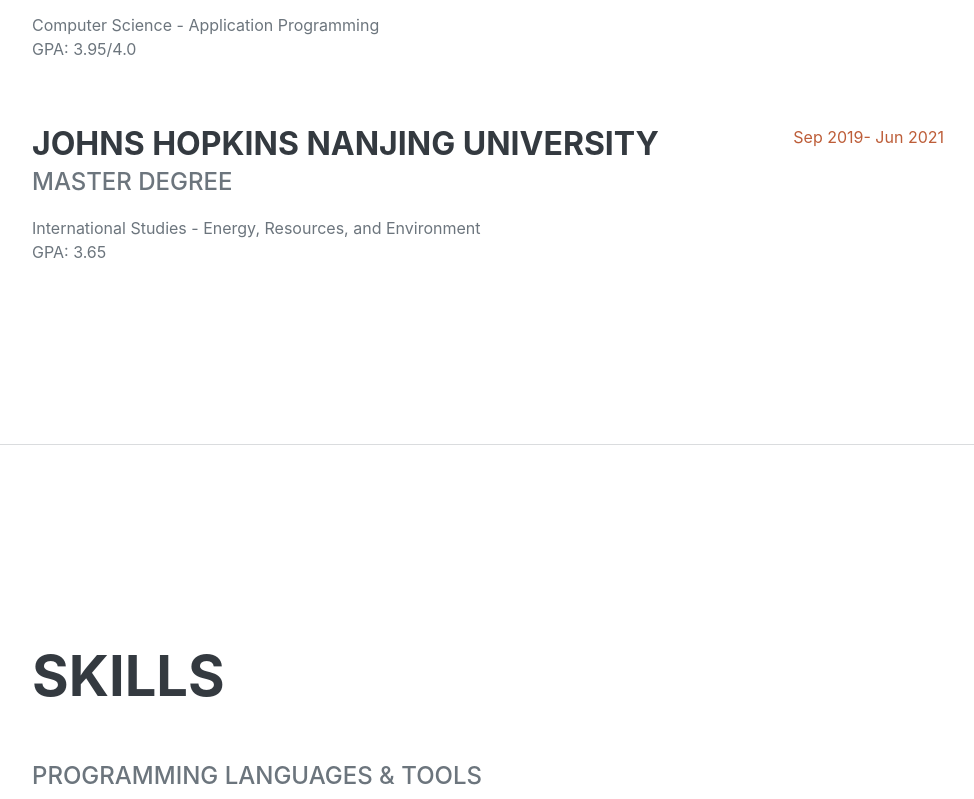
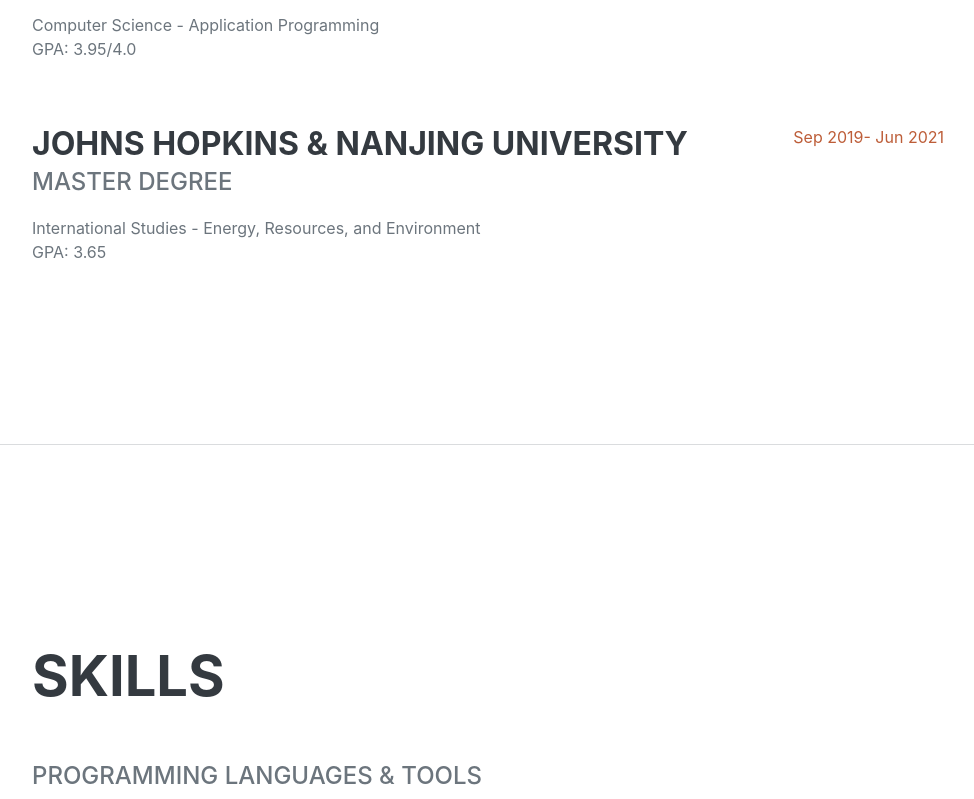
Before and after one commit to HuijingJia/Bootstrap-resume, a plain HTML site: page index.html in a window 1280 px wide. Shown: the part 2387-3186 px from the top of the page, without its empty margins (288-1262 px from the left). Drawn offline with nearby package versions, Linux system fonts and the light colour scheme; a web font is replaced by a local one.

Commit message:
Add files via upload

```diff
--- a/index.html
+++ b/index.html
@@ -124,7 +124,7 @@
                     </div>
                     <div class="d-flex flex-column flex-md-row justify-content-between">
                         <div class="flex-grow-1">
-                            <h3 class="mb-0">Johns Hopkins Nanjing University</h3>
+                            <h3 class="mb-0">Johns Hopkins & Nanjing University</h3>
                             <div class="subheading mb-3">Master Degree</div>
                             <p>International Studies - Energy, Resources, and Environment<br />GPA: 3.65</p>
                         </div>
```
